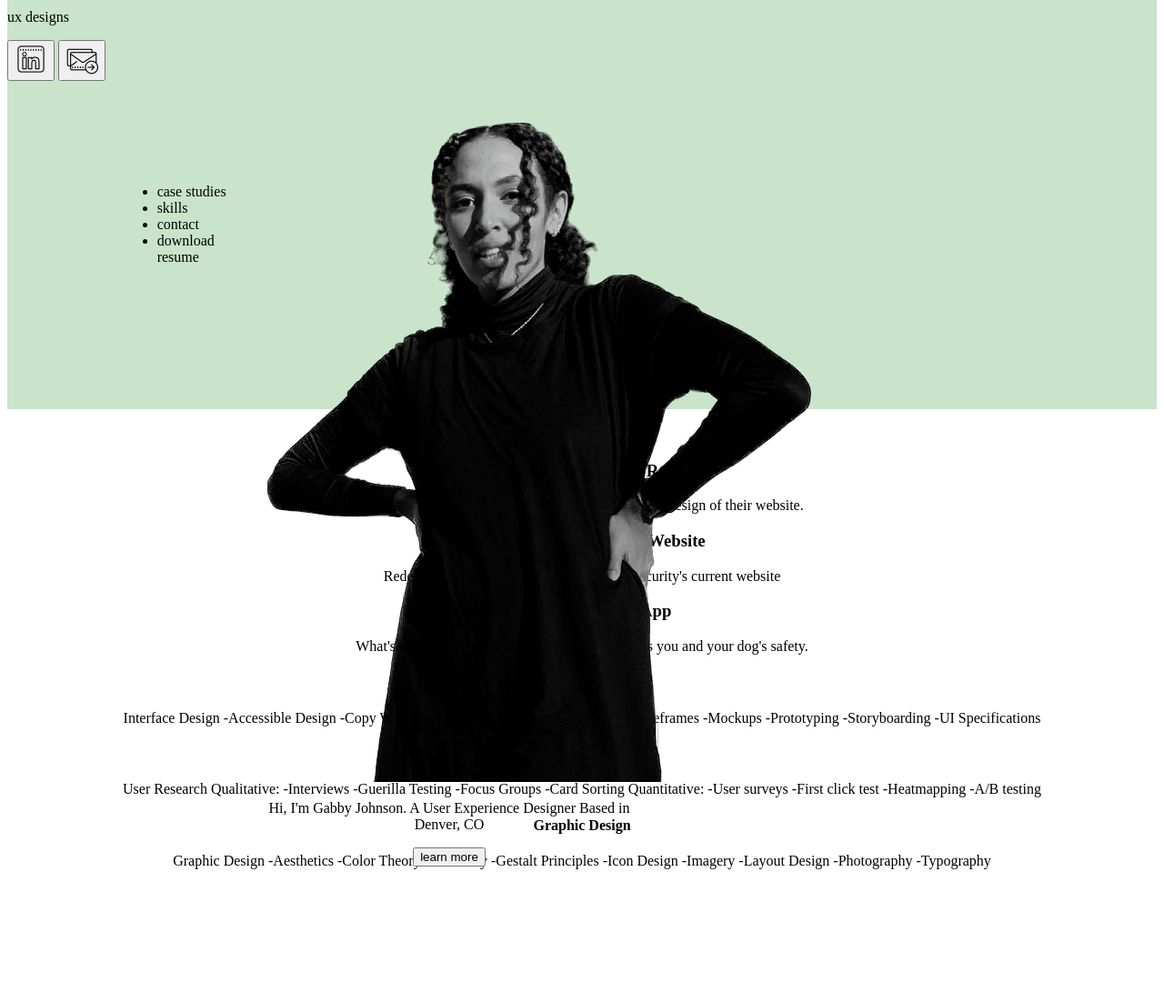
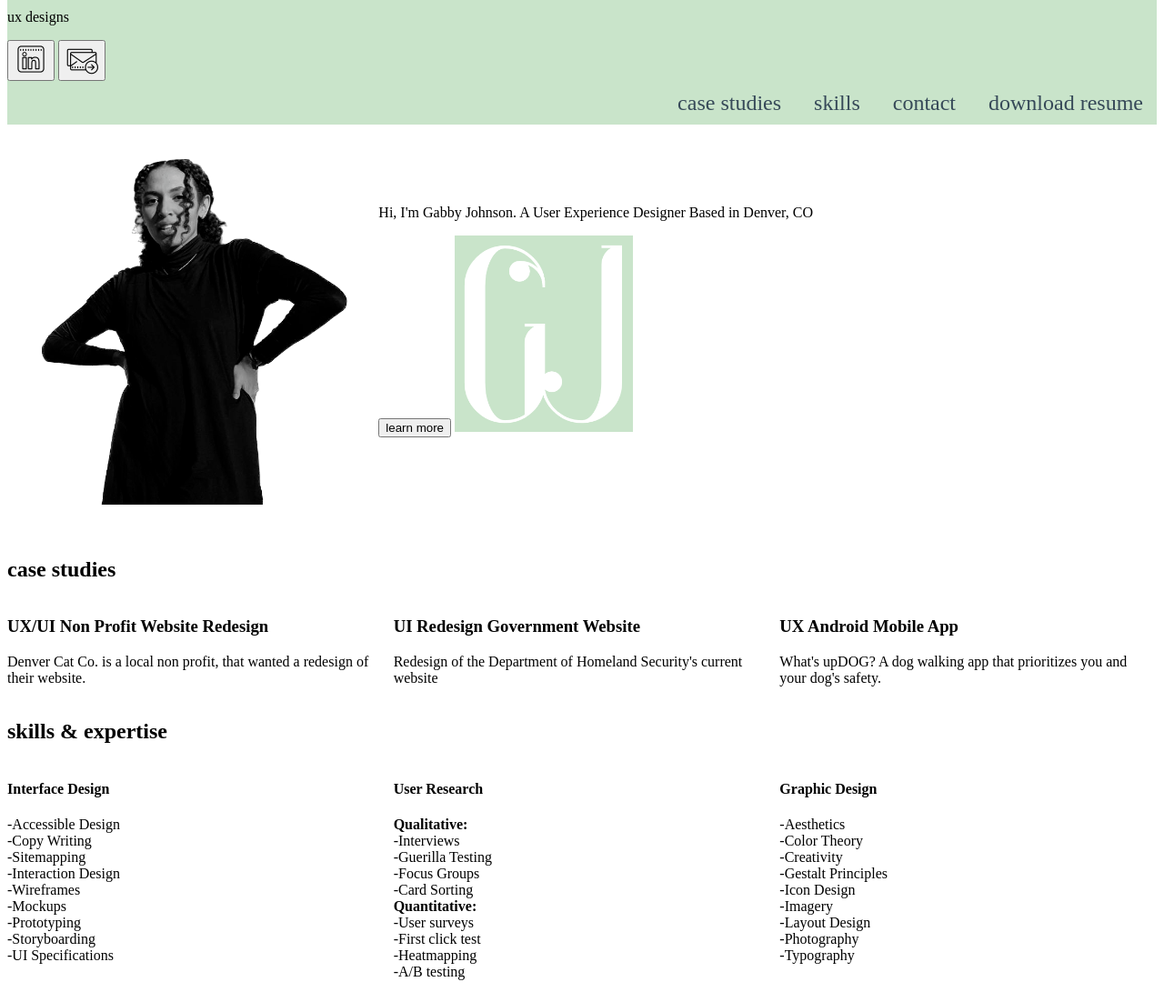
Before and after one commit to gabbjohn/UX_UI_HW_18, a plain HTML site: page index.html in a window 1280 px wide. Shown: the part 40-1142 px from the top of the page at 91% size. Before the commit the page ends 1107 px from the top, so only its background shows below. Drawn offline with Linux system fonts and the light colour scheme.

Commit message:
updating hw 18

```diff
--- a/css/style.css
+++ b/css/style.css
@@ -1,29 +1,24 @@
 header{
     background-color: #C9E4CA;
-}
-nav{
-    display: inline-block;
-    width: 23%;
-    padding: 1%;
-    vertical-align: top;
 }
 .logo{
     width: 23%;
     padding: 1% ;
+    background-color: #C9E4CA;
 }
-ul{
-    margin: 50%;
-    margin-left: auto;
+.bioHero{
+  display: grid;
+  grid-template-columns: 1fr 3fr ;
+  padding: 3%;
 }
-section{
-    text-align: center;
+.biostuff{
+  padding: 4%;
 }
 .heroImg{
-    position: absolute;
-    width: 400px;
-    height: 400px;
-    left: 294px;
-    top: 175px;
+  width: 336.36px;
+  height: 380px;
+  left: 326px;
+  top: 183px;
 }
 .flex-container {
     display: flex;
@@ -48,6 +43,31 @@ section{
     display: grid;
     grid-template-columns: 300px 300px 300px;
   }
+
+.grid{
+  display: grid;
+  grid-template-columns: 1fr 1fr 1fr;
+  grid-gap: 10px;
+  height: auto;
+}
+ul{
+  list-style-type: none;
+  margin: 0;
+  padding: 0;
+  font-family: 'Raleway';
+  font-style: normal;
+  font-weight: 400;
+  font-size: 24px;
+  line-height: 28px;
+  text-align: right;
+
+  color: #364958;
+  overflow: hidden;
+}
+li{
+  display: inline-block;
+  padding: 10px 15px;
+}
   @media only screen and (max-width: 600px) {
     body {
       background-color: rgb(35, 90, 108);
--- a/index.html
+++ b/index.html
@@ -20,20 +20,21 @@
             </nav>
         </header>
 
-        <section class="heroImg">
-            <img src="images/PNG image.png" alt="black and white image of woman with brown hair in a dress">
+        <section class="bioHero">
+            <img class="heroImg" src="images/PNG image.png" alt="black and white image of woman with brown hair in a dress">
+            <div class="biostuff">
             <p>Hi, I'm Gabby Johnson.
                 A User Experience Designer
                 Based in Denver, CO</p>
                 <button>learn more</button>
-            <div>
+
                 <img class="logo" src="images/K67sBVqLLuw(7).png" alt="GJ Logo">
             </div>
         </section>
 
         <section class= "casestudies">
-            <h1 class="case studies"> </h1>
-            <div> class= "flexContainer"
+            <h1 class="case studies"> case studies</h1>
+            <div class= "grid">
                 <div>
                     <h3>UX/UI Non Profit Website Redesign</h3>
                     <p>Denver Cat Co. is a local non profit, that wanted a redesign of their website.</p>
@@ -50,49 +51,48 @@
         </section>
 
         <section class= "skills&expertise">
-            <h1 class="skills & expertise"> </h1>
-            <div class= "skillsGrid">
+            <h1 class="skillsexpertise"> skills & expertise</h1>
+            <div class= "grid">
                 <div>
                     <h4>Interface
                         Design</h4>
-                    <p>Interface Design
-                        -Accessible Design
-                        -Copy Writing
-                        -Sitemapping
-                        -Interaction Design
-                        -Wireframes
-                        -Mockups
-                        -Prototyping
-                        -Storyboarding
+                    <p>
+                        -Accessible Design<br>
+                        -Copy Writing<br>
+                        -Sitemapping<br>
+                        -Interaction Design<br>
+                        -Wireframes<br>
+                        -Mockups<br>
+                        -Prototyping<br>
+                        -Storyboarding<br>
                         -UI Specifications</p>
                 </div>
                 <div>
                     <h4>User
                         Research</h4>
-                    <p>User Research
-                        Qualitative:
-                         -Interviews
-                         -Guerilla Testing
-                         -Focus Groups
-                         -Card Sorting
-                        Quantitative:
-                         -User surveys
-                         -First click test
-                         -Heatmapping
+                    <p>
+                        <strong>Qualitative:<br></strong>
+                         -Interviews<br>
+                         -Guerilla Testing<br>
+                         -Focus Groups<br>
+                         -Card Sorting<br>
+                         <strong>Quantitative:<br></strong>
+                         -User surveys<br>
+                         -First click test<br>
+                         -Heatmapping<br>
                          -A/B testing</p>
                 </div>
                 <div>
                     <h4>Graphic
                         Design</h4>
-                    <p>Graphic Design
-                        -Aesthetics
-                        -Color Theory
-                        -Creativity
-                        -Gestalt Principles
-                        -Icon Design
-                        -Imagery
-                        -Layout Design
-                        -Photography
+                    <p> -Aesthetics<br>
+                        -Color Theory<br>
+                        -Creativity<br>
+                        -Gestalt Principles<br>
+                        -Icon Design<br>
+                        -Imagery<br>
+                        -Layout Design<br>
+                        -Photography<br>
                         -Typography</p>
                 </div>
 
```
